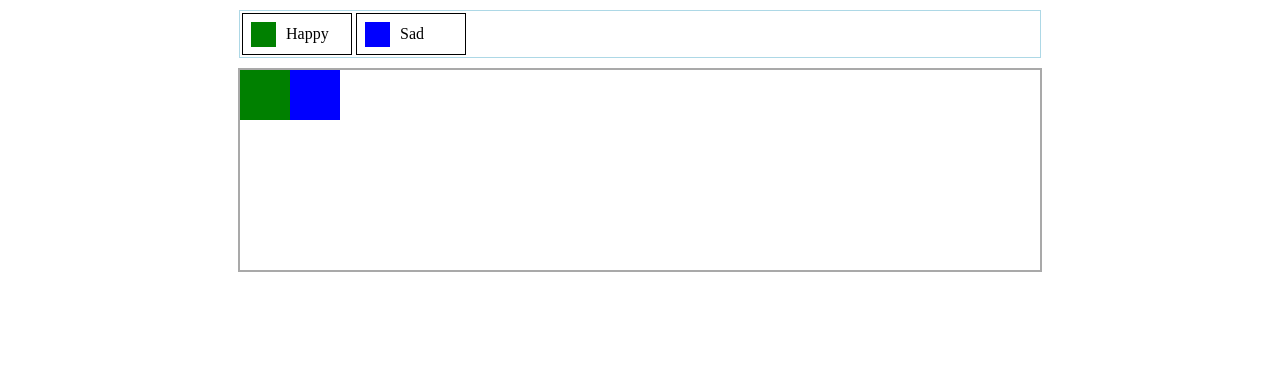
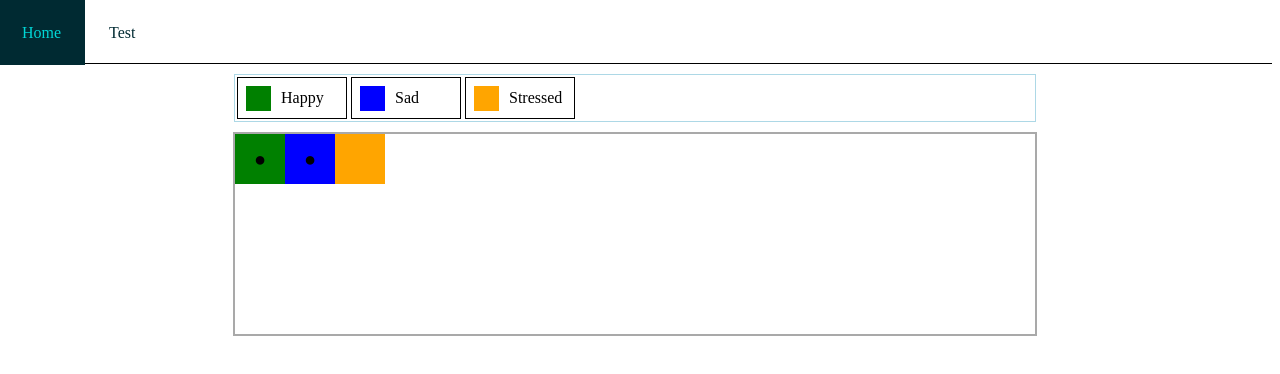
Before and after one commit to Memitaru/react-moodtracker, a React (Create React App) app: page / in a window 1280 px wide. Shown: the top 374 px of the page. Built offline with nearby package versions, Linux system fonts and the light colour scheme.

Commit message:
Added navigation bar

```diff
--- /dev/null
+++ b/src/App.css
@@ -0,0 +1,5 @@
+.App{
+    margin-top: -5px;
+    margin-left: -10px;
+    box-sizing: border-box;
+}
--- a/src/App.js
+++ b/src/App.js
@@ -3,6 +3,8 @@ import {Route} from 'react-router-dom';
 import starterData from './data/data';
 import Home from './components/Home'
 import Entry from './components/Entry'
+import Nav from './components/Nav/Navigation'
+import "./App.css";
 
 class App extends Component {
   constructor(){
@@ -18,6 +20,7 @@ class App extends Component {
     console.log(this.state)
     return (
       <div className="App">
+        <Nav />
         <Route exact path="/" render={props => <Home {...props} entries={this.state.entries} />} />
         <Route path="/entry/:id" render={props => <Entry {...props} entries={this.state.entries} />}/>
       </div>
--- a/src/components/Home.js
+++ b/src/components/Home.js
@@ -41,7 +41,7 @@ const Mood = styled.p`
     padding-left: 10px;
 `
 
-const moods = ["happy", "sad"]
+const moods = ["happy", "sad", "stressed"]
 
 function linkToEntry(props, entry){
     props.history.push(`/entry/${entry.id}`);
@@ -65,7 +65,7 @@ const Home = props => {
             {props.entries.map(entry => {
                 return(
                     <div onClick={() => linkToEntry(props, entry)}>
-                        <MoodBox mood={entry.mood} key={entry.id}/>
+                        <MoodBox mood={entry.mood} key={entry.id} journal={entry.journal}/>
                     </div>
                 )
             })}
--- a/src/components/MoodBox/MoodBox.css
+++ b/src/components/MoodBox/MoodBox.css
@@ -5,3 +5,7 @@
 .happy {
     background-color: green;
 }
+
+.stressed {
+    background-color: orange;
+}
--- a/src/components/MoodBox/MoodBox.js
+++ b/src/components/MoodBox/MoodBox.js
@@ -8,6 +8,10 @@ const Box = styled.div`
     margin: 0;
     cursor: pointer;
     box-sizing: border-box;
+    display: flex;
+    justify-content: center;
+    align-items: center;
+    font-size: 20px;
     &:hover{
         border: 2px solid black;
     }
@@ -17,7 +21,7 @@ const MoodBox = props => {
     console.log(props)
     return(
         <Box className={props.mood}>
-
+            {(props.journal.length>0)? <p>●</p> : null}
         </Box>
     )
 }
--- a/src/components/Nav/Navigation.css
+++ b/src/components/Nav/Navigation.css
@@ -0,0 +1,21 @@
+.navbar {
+    margin: 0;
+    padding: 0;
+    height: 60px;
+    list-style: none;
+    display: flex;
+    align-items: center;
+    border-bottom: 1px solid black;
+  }
+
+  .navbar > li > a {
+    color: #002A32;
+    text-decoration: none;
+    padding: 24px;
+    height: 16px;
+  }
+
+  .navbar > li > a.active {
+    color: #00D6D6;
+    background-color: #002A32;
+  }
--- a/src/components/Nav/Navigation.js
+++ b/src/components/Nav/Navigation.js
@@ -5,7 +5,10 @@ import './Navigation.css';
 const Nav = props => {
     return(
         <nav>
-
+            <ul className="navbar">
+                <li activeClassName="active"><NavLink exact to="/">Home</NavLink></li>
+                <li activeClassName="active"><NavLink to="/entry/0">Test</NavLink></li>
+            </ul>
         </nav>
     )
 }
--- a/src/data/data.js
+++ b/src/data/data.js
@@ -10,6 +10,12 @@ const starterData = [
         mood: 'sad',
         journal: 'test journal on sad day',
         date: 20190414
+    },
+    {
+        id: 2,
+        mood: 'stressed',
+        journal: '',
+        date: 1
     }
 ]
 
```
